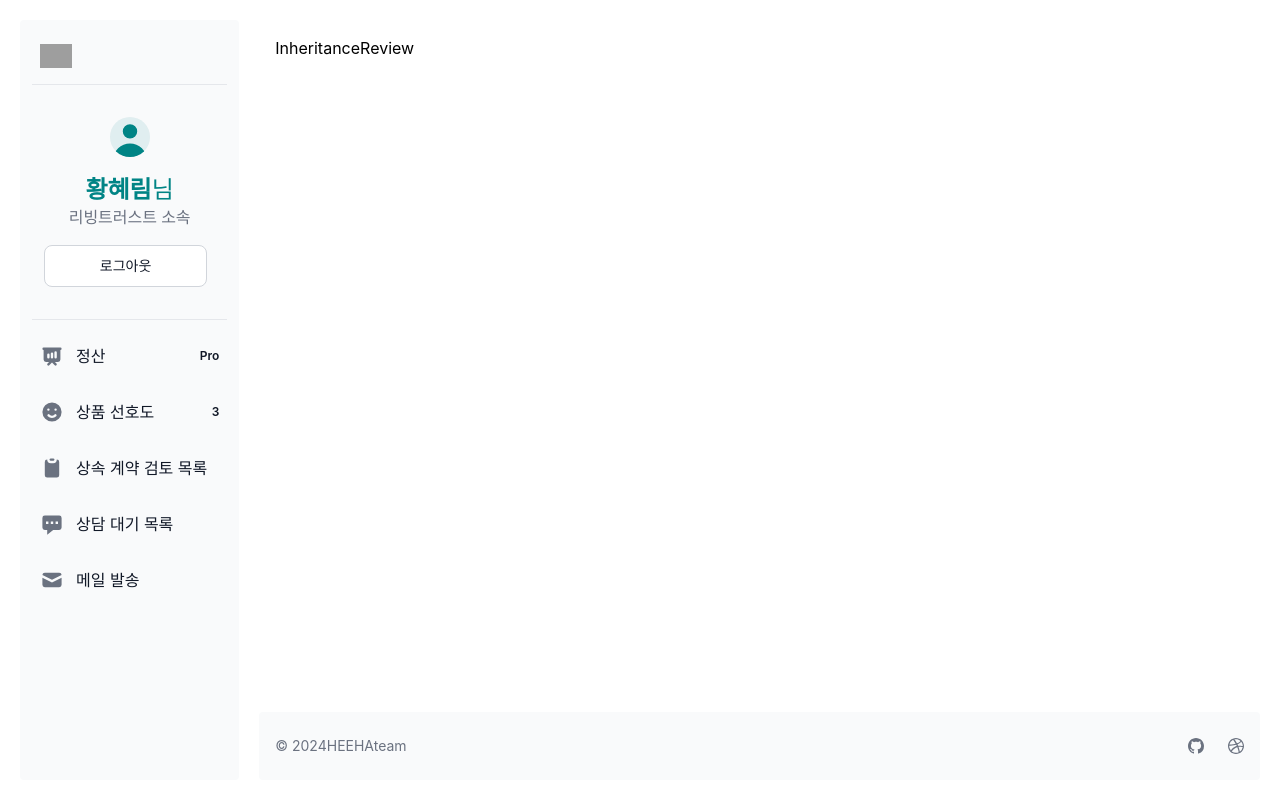
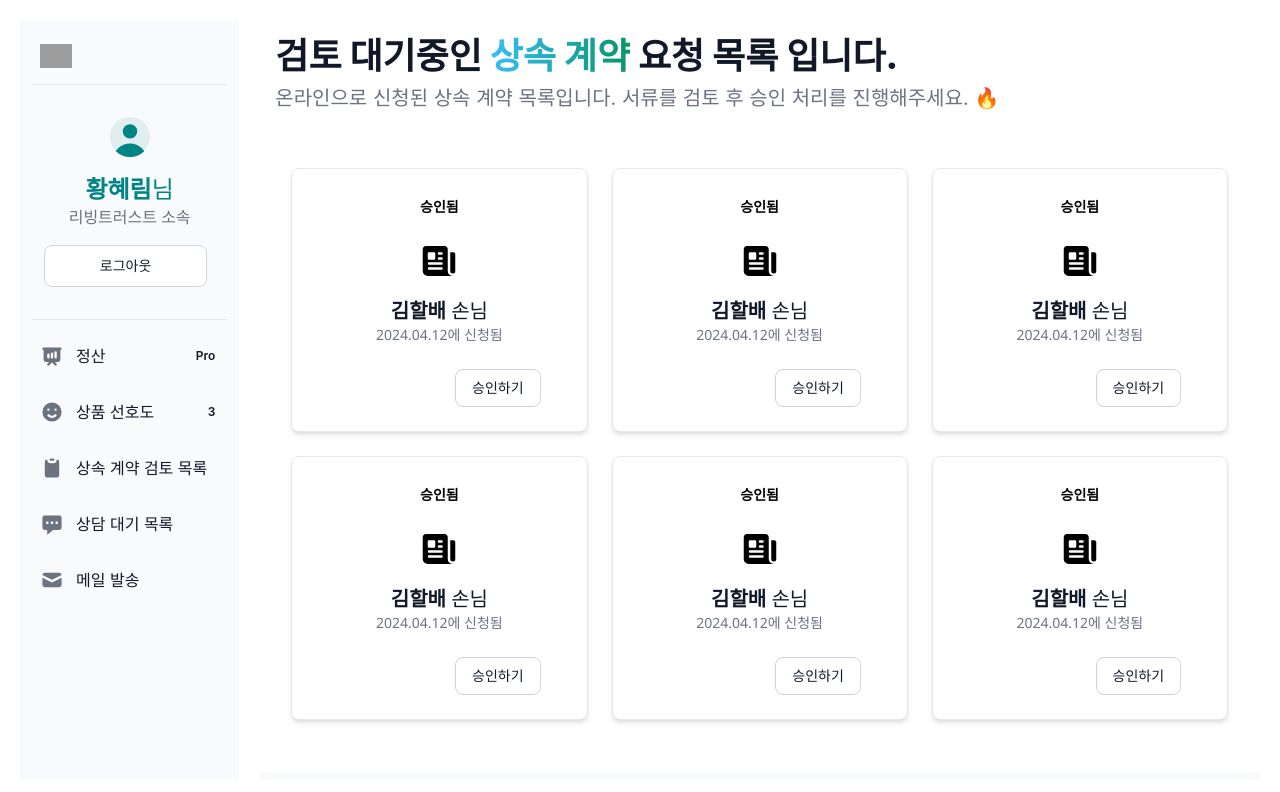
Before and after one commit to hee-ha/hana-heritage-FE, a React (Create React App) app: page /admin/inheritance-review in a window 1280 px wide. Shown: the top 792 px of the page. Built offline with nearby package versions, Linux system fonts and the light colour scheme; grey boxes are pictures that could not be loaded.

Commit message:
feat : 상속 계약 요청 목록 화면 개발

```diff
--- a/src/pages/admin/ConsultingReview.jsx
+++ b/src/pages/admin/ConsultingReview.jsx
@@ -1,6 +1,5 @@
 import React from "react";
 import { Avatar, Badge, Button } from "flowbite-react";
-import { HiCheck, HiClock } from "react-icons/hi";
 
 const ConsultingReview = () => {
   return (
--- a/src/pages/admin/InheritanceReview.jsx
+++ b/src/pages/admin/InheritanceReview.jsx
@@ -1,9 +1,34 @@
 import React from "react";
+import { Avatar, Badge, Button } from "flowbite-react";
+import { HiCheck, HiClock } from "react-icons/hi";
+import { InheritanceReviewCard } from "./InheritanceReviewCard";
 
 const InheritanceReview = () => {
   return (
-    <div>
-      <h1>InheritanceReview</h1>
+    <div className="w-full space-y-10">
+      <div className="space-y-2">
+        <h1 className="text-1xl font-extrabold text-gray-900 dark:text-white md:text-2xl lg:text-4xl">
+          검토 대기중인{" "}
+          <span className="text-transparent bg-clip-text bg-gradient-to-r to-emerald-600 from-sky-400">
+            상속 계약
+          </span>{" "}
+          요청 목록 입니다.
+        </h1>
+        <p className="text-lg font-normal text-gray-500 lg:text-xl dark:text-gray-400">
+          온라인으로 신청된 상속 계약 목록입니다. 서류를 검토 후 승인 처리를
+          진행해주세요. 🔥
+        </p>
+      </div>
+      <div className="w-full">
+        <div class="grid sm:grid-cols-2 gap-6 p-4 md:grid-cols-3">
+          <InheritanceReviewCard />
+          <InheritanceReviewCard />
+          <InheritanceReviewCard />
+          <InheritanceReviewCard />
+          <InheritanceReviewCard />
+          <InheritanceReviewCard />
+        </div>
+      </div>
     </div>
   );
 };
--- /dev/null
+++ b/src/pages/admin/InheritanceReviewCard.jsx
@@ -0,0 +1,48 @@
+import { Card, Button, Badge } from "flowbite-react";
+import { HiCheck, HiClock } from "react-icons/hi";
+
+export function InheritanceReviewCard() {
+  return (
+    <Card>
+      <div className="flex flex-col items-center font-noto">
+        <div className="flex flex-col items-center font-noto">
+          <Badge color="success" size="sm" className="p-1 mb-5">
+            승인됨
+          </Badge>
+          <svg
+            xmlns="http://www.w3.org/2000/svg"
+            viewBox="0 0 24 24"
+            fill="currentColor"
+            class="size-10"
+          >
+            <path
+              fill-rule="evenodd"
+              d="M4.125 3C3.089 3 2.25 3.84 2.25 4.875V18a3 3 0 0 0 3 3h15a3 3 0 0 1-3-3V4.875C17.25 3.839 16.41 3 15.375 3H4.125ZM12 9.75a.75.75 0 0 0 0 1.5h1.5a.75.75 0 0 0 0-1.5H12Zm-.75-2.25a.75.75 0 0 1 .75-.75h1.5a.75.75 0 0 1 0 1.5H12a.75.75 0 0 1-.75-.75ZM6 12.75a.75.75 0 0 0 0 1.5h7.5a.75.75 0 0 0 0-1.5H6Zm-.75 3.75a.75.75 0 0 1 .75-.75h7.5a.75.75 0 0 1 0 1.5H6a.75.75 0 0 1-.75-.75ZM6 6.75a.75.75 0 0 0-.75.75v3c0 .414.336.75.75.75h3a.75.75 0 0 0 .75-.75v-3A.75.75 0 0 0 9 6.75H6Z"
+              clip-rule="evenodd"
+            />
+            <path d="M18.75 6.75h1.875c.621 0 1.125.504 1.125 1.125V18a1.5 1.5 0 0 1-3 0V6.75Z" />
+          </svg>
+
+          <h5 className="mt-4 text-xl font-medium text-gray-900 dark:text-white">
+            <span className="font-bold">김할배</span> 손님
+          </h5>
+          <span className="text-sm text-gray-500 dark:text-gray-400">
+            2024.04.12에 신청됨
+          </span>
+          <div className="mt-4 flex space-x-3 lg:mt-6">
+            <Button size="sm" gradientDuoTone="greenToBlue">
+              서류 검토하기
+            </Button>
+
+            <a
+              href="#"
+              className="inline-flex items-center rounded-lg border border-gray-300 bg-white px-4 py-2 text-center text-sm font-medium text-gray-900 hover:bg-gray-100 focus:outline-none focus:ring-4 focus:ring-gray-200 dark:border-gray-600 dark:bg-gray-800 dark:text-white dark:hover:border-gray-700 dark:hover:bg-gray-700 dark:focus:ring-gray-700"
+            >
+              승인하기
+            </a>
+          </div>
+        </div>
+      </div>
+    </Card>
+  );
+}
```
